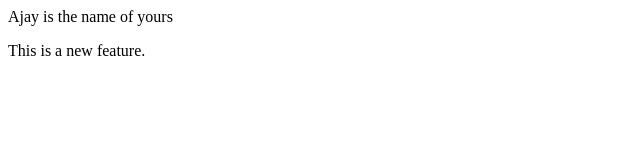
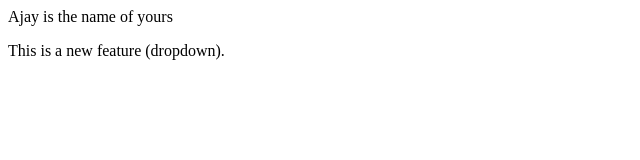
Before and after one commit to Ajaymalwal/Localrepo, a plain HTML site: page index.html in a window 1280 px wide. Shown: the full height of the page, 0-640 px from the left. Drawn offline with Linux system fonts and the light colour scheme.

Commit message:
add dropdown

```diff
--- a/index.html
+++ b/index.html
@@ -1,2 +1,2 @@
 <p>Ajay is the name of yours</p>
-<p>This is a new feature.</p>
+<p>This is a new feature (dropdown). </p>
```
